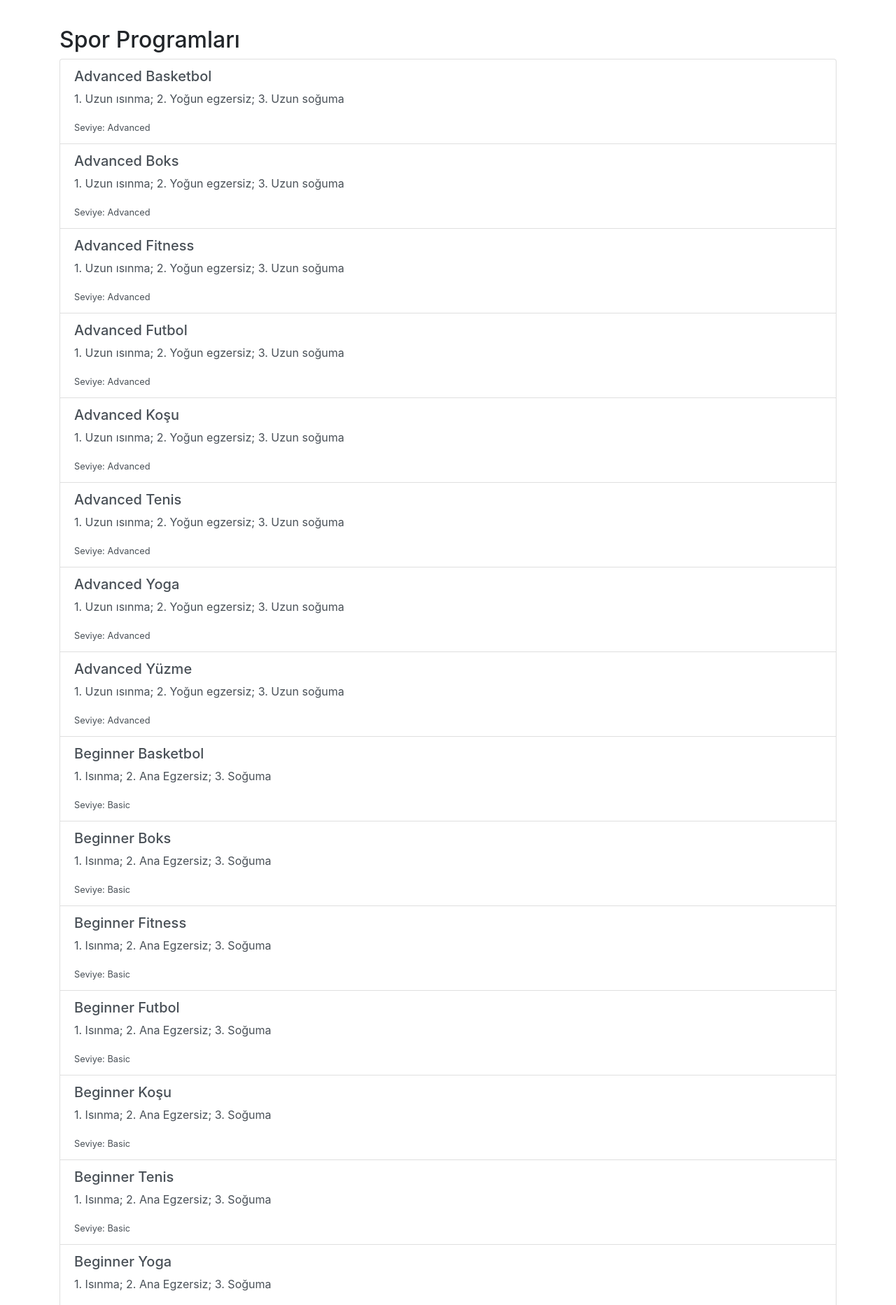
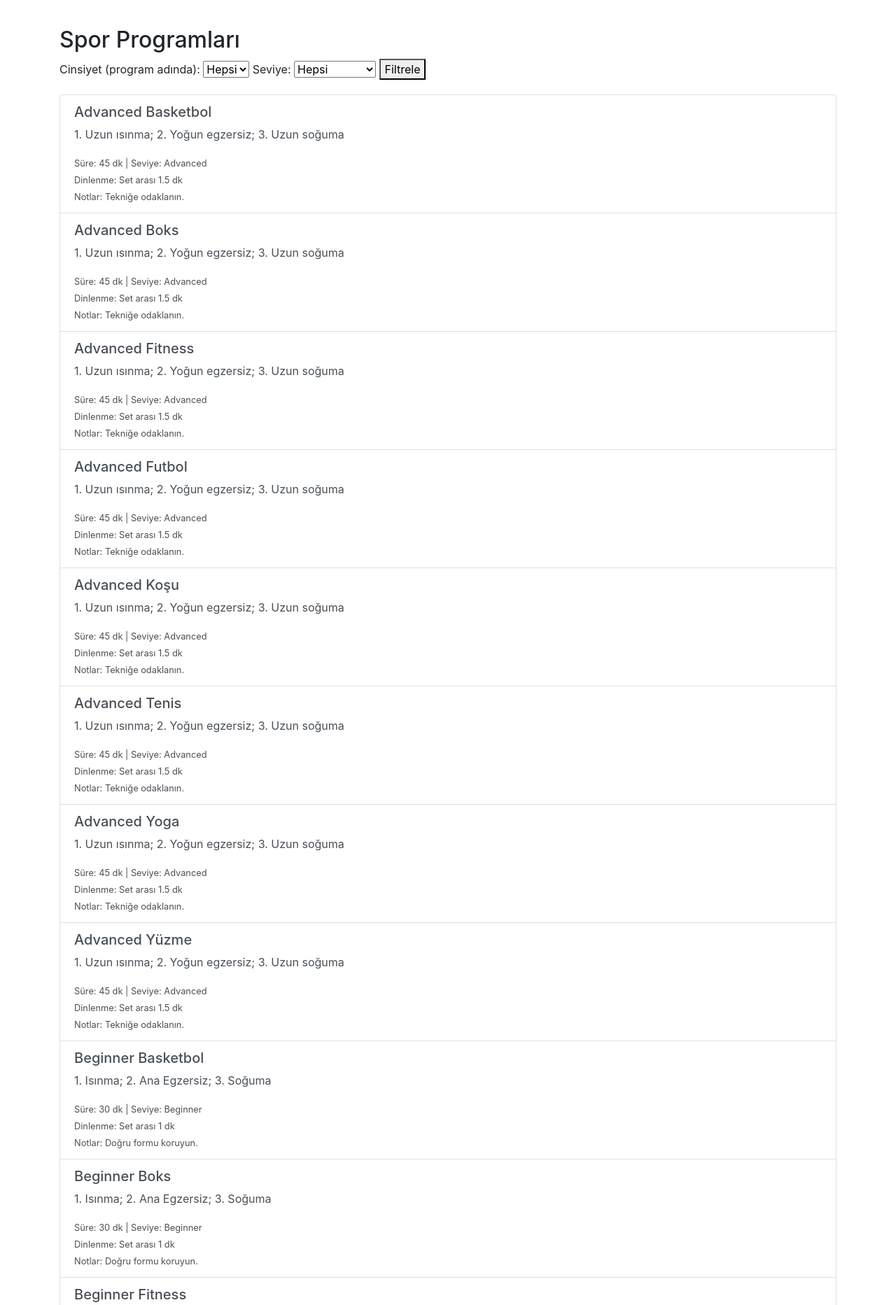
Before and after one commit to HGAKGUMUS/myFlask, a Flask app: page /sports in a window 1280 px wide. Shown: the part 56-1921 px from the top of the page at 70% size. Run offline with Flask 3, Linux system fonts and the light colour scheme; data comes from the database, SQL or seed files in the repository; some libraries are stand-ins or nearby versions.

Commit message:
Tüm dosyalar push için güncellendi

```diff
--- a/app.py
+++ b/app.py
@@ -7,7 +7,6 @@ from werkzeug.security import generate_password_hash, check_password_hash
 
 app = Flask(__name__)
 app.secret_key = "dev_secret_key"  # Üretimde environment variable kullanın
-# Dummy commit değişikliği: test için eklendi.
 
 # --------------------------------------
 # 1) VERİTABANI AYARI
@@ -29,18 +28,15 @@ db = SQLAlchemy(app)
 # 2) MODELLER (Tablolar)
 # --------------------------------------
 
-# Kullanıcı temel bilgileri (login vs için)
 class User(db.Model):
     __tablename__ = "users"
-    id = db.Column(db.Integer, primary_key=True)  # Artık "id" adında
+    id = db.Column(db.Integer, primary_key=True)
     username = db.Column(db.String(50), unique=True, nullable=False)
     email = db.Column(db.String(100), unique=True, nullable=False)
     password = db.Column(db.String(200), nullable=False)
     created_at = db.Column(db.DateTime, default=datetime.utcnow)
-    # Kullanıcı profili ile bire bir ilişki
     profile = db.relationship("UserProfile", uselist=False, backref="user")
 
-# Kullanıcıya ait detaylı profil bilgileri
 class UserProfile(db.Model):
     __tablename__ = "user_profiles"
     user_id = db.Column(db.Integer, db.ForeignKey("users.id"), primary_key=True)
@@ -50,45 +46,40 @@ class UserProfile(db.Model):
     gender = db.Column(db.String(10))
     height = db.Column(db.Numeric(5,2))
     weight = db.Column(db.Numeric(5,2))
-    experience_level = db.Column(db.String(20))
+    experience_level = db.Column(db.String(20))  # Önemli: Deneyim seviyesi
     goals = db.Column(db.Text)
     city_id = db.Column(db.Integer, db.ForeignKey("cities.city_id"))
     district_id = db.Column(db.Integer, db.ForeignKey("districts.district_id"))
 
-# Şehir tablosu
 class City(db.Model):
     __tablename__ = "cities"
     city_id = db.Column(db.Integer, primary_key=True)
     city_name = db.Column(db.String(100), nullable=False)
     districts = db.relationship("District", backref="city", lazy=True)
 
-# İlçe tablosu
 class District(db.Model):
     __tablename__ = "districts"
     district_id = db.Column(db.Integer, primary_key=True)
     city_id = db.Column(db.Integer, db.ForeignKey("cities.city_id"), nullable=False)
     district_name = db.Column(db.String(100), nullable=False)
 
-# Spor kategorileri (örneğin: Futbol, Basketbol vs.)
 class Category(db.Model):
     __tablename__ = "categories"
     id = db.Column(db.Integer, primary_key=True)
     name = db.Column(db.String(100), unique=True, nullable=False)
 
-# Spor programı bilgileri
 class Program(db.Model):
     __tablename__ = "programs"
     id = db.Column(db.Integer, primary_key=True)
     name = db.Column(db.String(100), unique=True, nullable=False)
     category_id = db.Column(db.Integer, db.ForeignKey('categories.id'), nullable=False)
-    level = db.Column(db.String(20))  # "Basic" veya "Advanced"
-    exercise_steps = db.Column(db.Text)  # Adım adım açıklamalar
-    duration = db.Column(db.Integer)      # Dakika cinsinden
+    level = db.Column(db.String(20))   # "Beginner", "Intermediate", "Advanced"
+    exercise_steps = db.Column(db.Text)
+    duration = db.Column(db.Integer)
     rest_intervals = db.Column(db.Text)
     notes = db.Column(db.Text)
     category = db.relationship('Category', backref=db.backref('programs', lazy=True))
 
-# İzleme logları
 class WatchLog(db.Model):
     __tablename__ = "watch_logs"
     id = db.Column(db.Integer, primary_key=True)
@@ -98,7 +89,6 @@ class WatchLog(db.Model):
     user = db.relationship('User', backref=db.backref('watch_logs', lazy=True))
     program = db.relationship('Program', backref=db.backref('watch_logs', lazy=True))
 
-# Kullanıcının seçtiği programı saklamak için
 class UserProgram(db.Model):
     __tablename__ = "user_programs"
     id = db.Column(db.Integer, primary_key=True)
@@ -129,7 +119,6 @@ def validate_password(pw):
 # Tabloları Oluşturma ve Örnek Veriler Ekleme
 # --------------------------------------
 def create_tables():
-    # Geliştirme ortamında önce eski tabloları silip yeniden oluşturmak için:
     db.drop_all()
     db.create_all()
     db.session.commit()
@@ -170,7 +159,7 @@ def create_tables():
             prog_basic = Program(
                 name=f"Beginner {cat.name}",
                 category_id=cat.id,
-                level="Basic",
+                level="Beginner",   # Değiştirdik: "Basic" yerine "Beginner"
                 exercise_steps="1. Isınma; 2. Ana Egzersiz; 3. Soğuma",
                 duration=30,
                 rest_intervals="Set arası 1 dk",
@@ -234,10 +223,12 @@ def register():
             age_val = int(age_str) if age_str else None
         except:
             age_val = None
+
         try:
             height_val = float(height_str) if height_str else None
         except:
             height_val = None
+
         try:
             weight_val = float(weight_str) if weight_str else None
         except:
@@ -255,7 +246,7 @@ def register():
             gender=gender,
             height=height_val,
             weight=weight_val,
-            experience_level=experience_level,
+            experience_level=experience_level,  # Deneyim seviyesi kaydı
             goals=goals,
             city_id=int(city_id) if city_id else None,
             district_id=int(district_id) if district_id else None
@@ -310,7 +301,6 @@ def home():
     user_id = session.get("user_id")
     if user_id:
         user = User.query.get(user_id)
-        # Güvenli kontrol: Eğer profil None ise, kullanıcı adını kullan.
         display_name = user.profile.name if user.profile and user.profile.name else user.username
         return render_template("home.html", username=display_name, user_id=user_id)
     return render_template("home.html", username="Ziyaretçi", user_id=None)
@@ -320,7 +310,23 @@ def home():
 # --------------------------------------
 @app.route("/sports")
 def sports():
-    programs = Program.query.order_by(Program.name).all()
+    # 3. adım (Opsiyonel Filtre): gender ve level parametrelerini alalım
+    gender_param = request.args.get("gender", "")
+    level_param = request.args.get("level", "")
+
+    query = Program.query
+
+    # Program "name" içinde (Kadın) / (Erkek) ifadesini arayarak filtreleyebilirsiniz
+    # (Eğer program kaydını bu şekilde isimlendirdiyseniz)
+    if gender_param:
+        query = query.filter(Program.name.ilike(f"%({gender_param})%"))
+
+    # Level parametresi ile filtre
+    if level_param:
+        query = query.filter(Program.level.ilike(level_param))
+
+    programs = query.order_by(Program.name).all()
+
     return render_template("sports.html", programs=programs)
 
 # --------------------------------------
@@ -335,11 +341,9 @@ def choose_program(program_id):
 
     program = Program.query.get(program_id)
     if program:
-        # Kullanıcının seçtiği programı UserProgram tablosuna kaydedelim.
-        new_user_program = UserProgram(user_id=user_id, program_id=program.id)
+        new_user_program = UserProgram(user_id=user_id, program_id=program_id)
         db.session.add(new_user_program)
         db.session.commit()
-
         flash(f"{program.name} programı seçildi ve kaydedildi!")
     else:
         flash("Program bulunamadı!")
--- a/templates/sports.html
+++ b/templates/sports.html
@@ -2,12 +2,33 @@
 {% block title %}Spor Programları{% endblock %}
 {% block content %}
 <h2 class="mt-4">Spor Programları</h2>
+
+<!-- Opsiyonel Filtre: Cinsiyet ve Seviye -->
+<form method="GET" action="{{ url_for('sports') }}" class="mb-3">
+  <label>Cinsiyet (program adında):</label>
+  <select name="gender">
+    <option value="">Hepsi</option>
+    <option value="Kadın">Kadın</option>
+    <option value="Erkek">Erkek</option>
+  </select>
+  <label>Seviye:</label>
+  <select name="level">
+    <option value="">Hepsi</option>
+    <option value="Beginner">Beginner</option>
+    <option value="Intermediate">Intermediate</option>
+    <option value="Advanced">Advanced</option>
+  </select>
+  <button type="submit">Filtrele</button>
+</form>
+
 <div class="list-group">
   {% for program in programs %}
     <a href="{{ url_for('choose_program', program_id=program.id) }}" class="list-group-item list-group-item-action">
       <h5>{{ program.name }}</h5>
       <p>{{ program.exercise_steps }}</p>
-      <small>Seviye: {{ program.level }}</small>
+      <small>Süre: {{ program.duration }} dk | Seviye: {{ program.level }}</small><br>
+      <small>Dinlenme: {{ program.rest_intervals }}</small><br>
+      <small>Notlar: {{ program.notes }}</small>
     </a>
   {% endfor %}
 </div>
```
Also changed, not shown: templates/register.html (+5 -5 lines).
